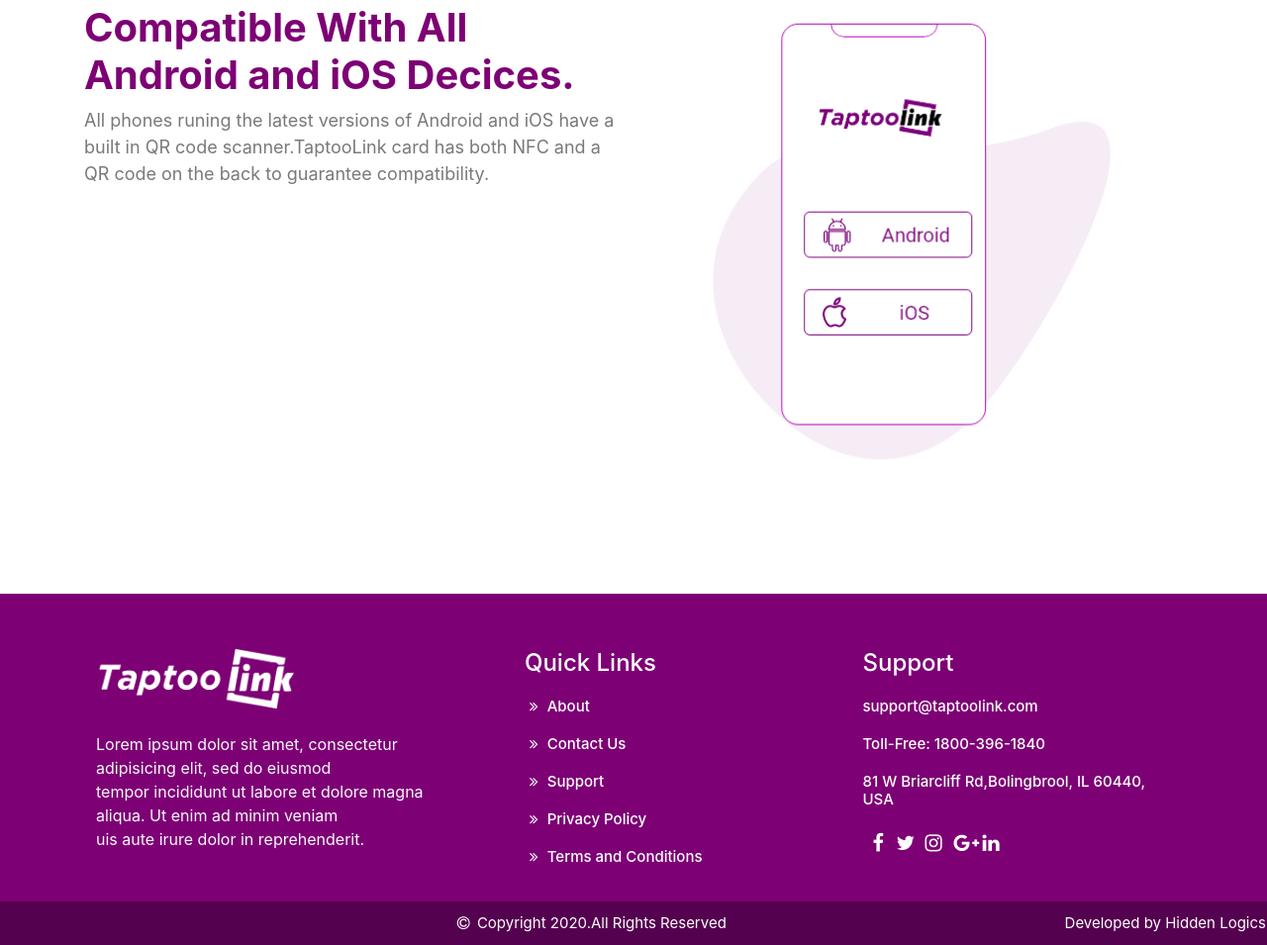
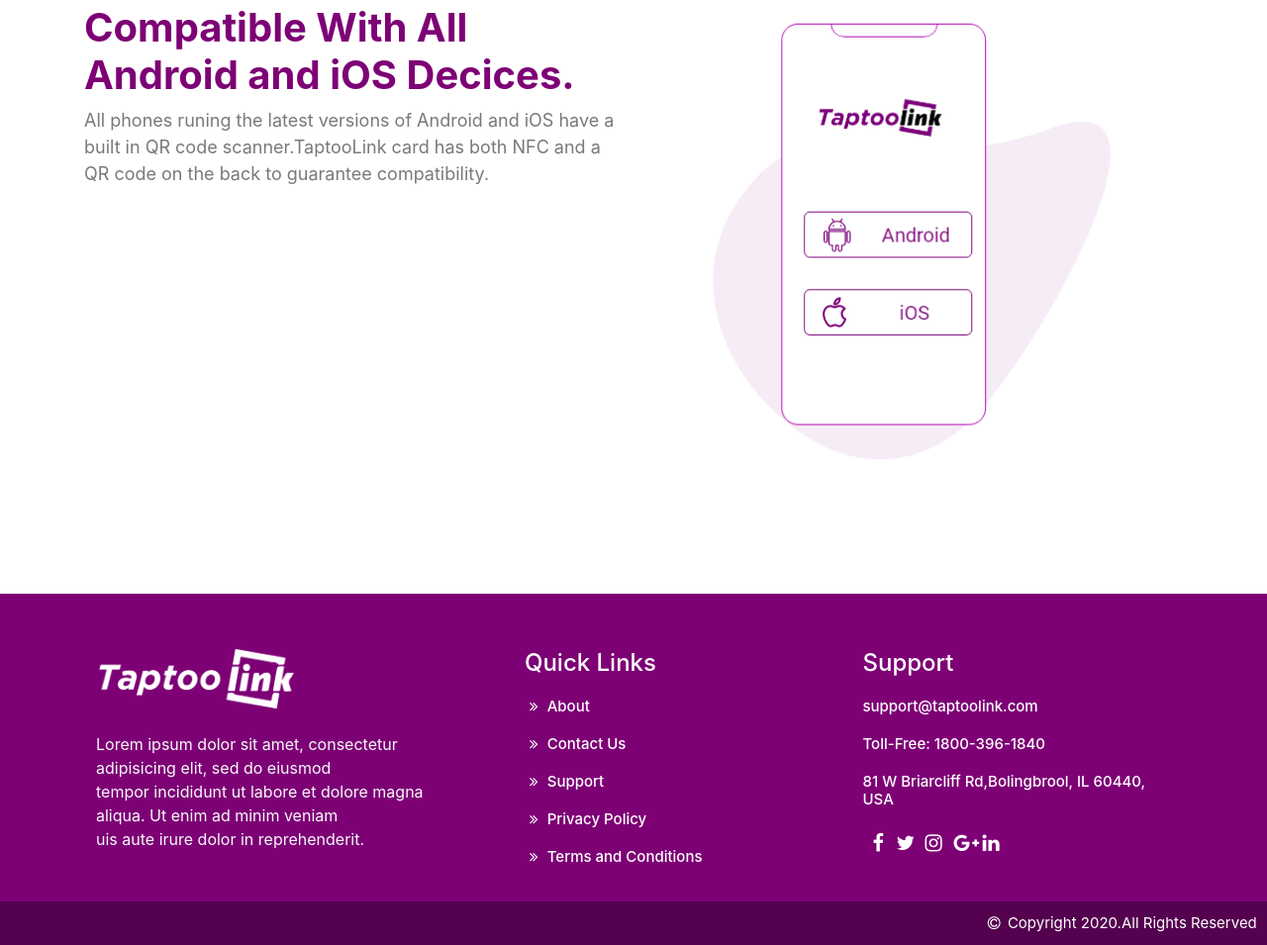
Before and after one commit to usmanshan39/taptoolink, a plain HTML site: page index.html in a window 1280 px wide. Shown: the part 3990-4945 px from the top of the page at 99% size. Drawn offline with Linux system fonts and the light colour scheme.

Commit message:
change index footer

```diff
--- a/index.html
+++ b/index.html
@@ -580,7 +580,7 @@
           <p class="text-right"><i class="fa fa-copyright" aria-hidden="true"></i> Copyright 2020.All Rights Reserved</p>
         </td>
         <td>
-          <p class="text-right">Developed by Hidden Logics</p>
+          <p class="text-right"></p>
         </td>
       </tr>
     </table>
```
